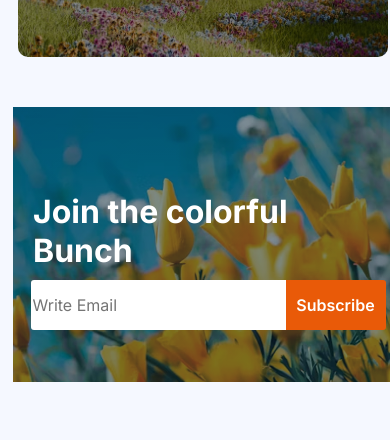
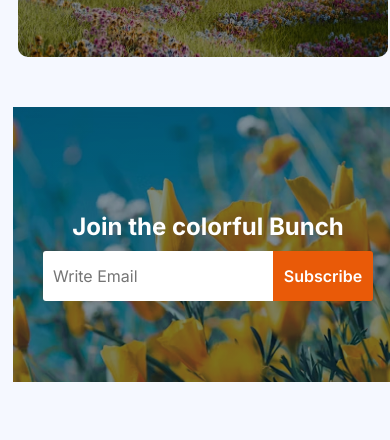
Before and after one commit to subornakter/Responsive-Flowers-Assignment, a plain HTML site: page index.html in a window 390 px wide. Shown: the part 4124-4564 px from the top of the page. Drawn offline with Linux system fonts and the light colour scheme.

Commit message:
join part padding add

```diff
--- a/styles/flowers.css
+++ b/styles/flowers.css
@@ -313,6 +313,7 @@ nav img {
   font-weight: 400;
   margin-right: 0px;
   border: none;
+  padding: 10px;
 }
 .join-part button {
   background: rgb(233, 90, 8);
@@ -514,20 +515,21 @@ nav img {
   }
   .join-part {
     margin-left: 5px;
-    max-width: 520px;
+    max-width: 100%;
     max-height: 275px;
   }
 
   .join-part h3 {
-    font-size: 2rem;
+    font-size: 1.5rem;
   }
 
   .join-part input {
-    width: 255px;
+    width: 230px;
   }
 
   .join-part button {
     width: 100px;
+    font-size: 16px;
   }
   .footer {
     flex-direction: column;
```
